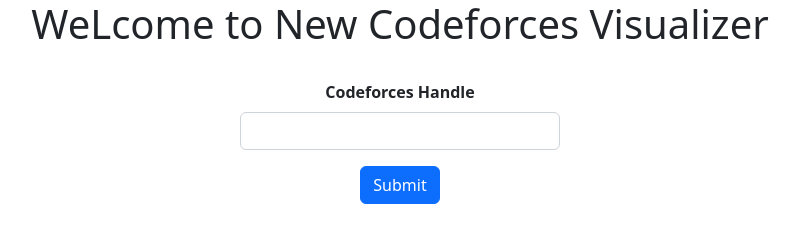
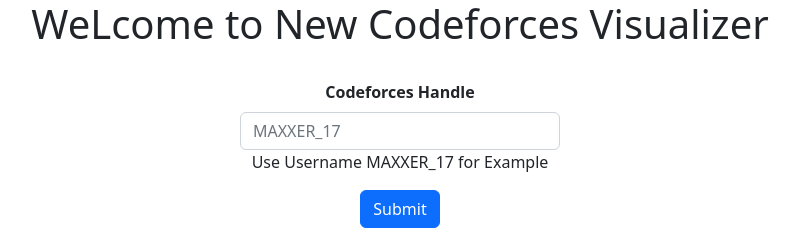
Before and after one commit to Daisyprakash17/Codeforcesvisualizer, a plain HTML site: page index.html in a window 1280 px wide. Shown: the whole page, without its empty margins (240-1039 px from the left). Drawn offline with nearby package versions, Linux system fonts and the light colour scheme.

Commit message:
Update index.html

```diff
--- a/index.html
+++ b/index.html
@@ -22,7 +22,8 @@
     <form>
       <div class="mb-3">
         <label for="exampleInputEmail1" class="form-label"><b>Codeforces Handle</b></label>
-        <input type="text" class="form-control" id="userhandle" aria-describedby="emailHelp">
+        <input type="text" class="form-control" id="userhandle" aria-describedby="emailHelp"  placeholder="MAXXER_17">
+        <p>Use Username MAXXER_17 for Example </p>
       </div>
 
       <button type="submit" class="btn btn-primary" id="handle-btn">Submit</button>
```
